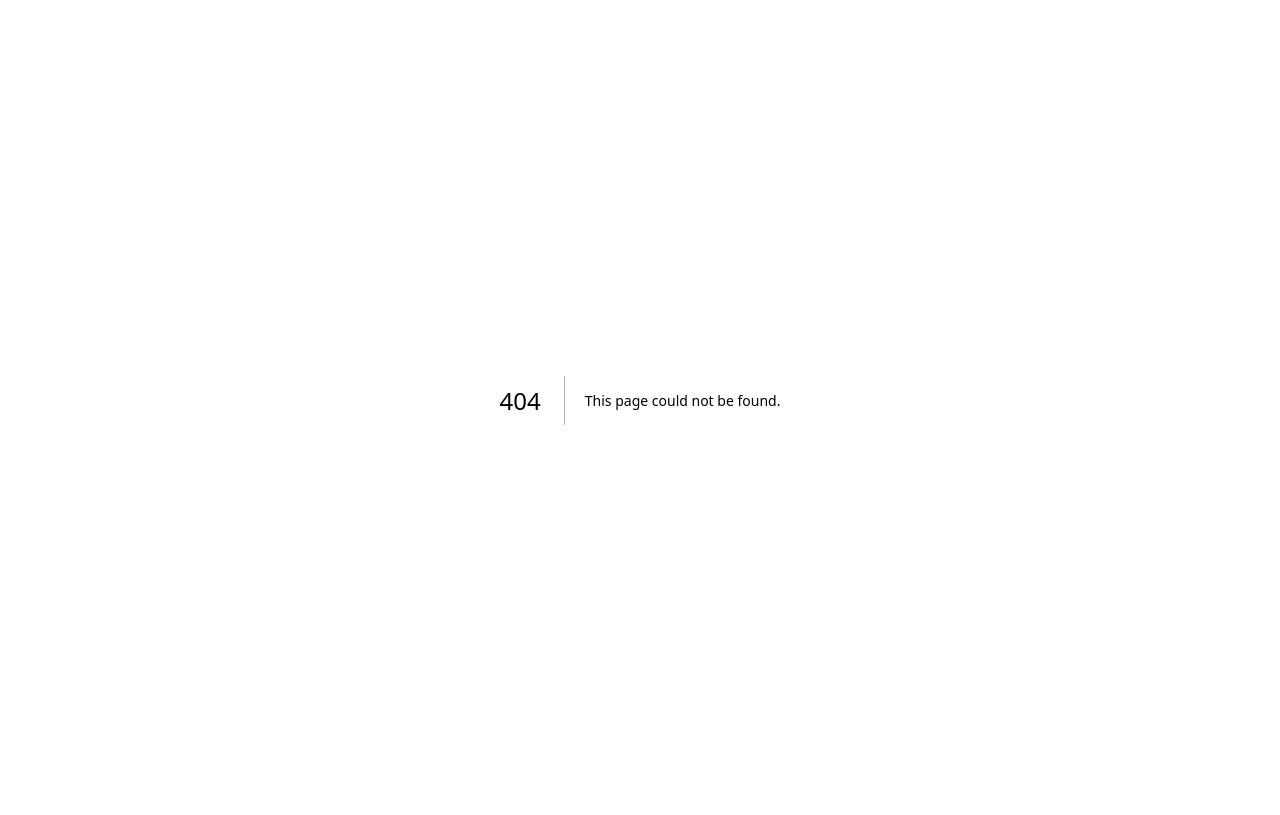
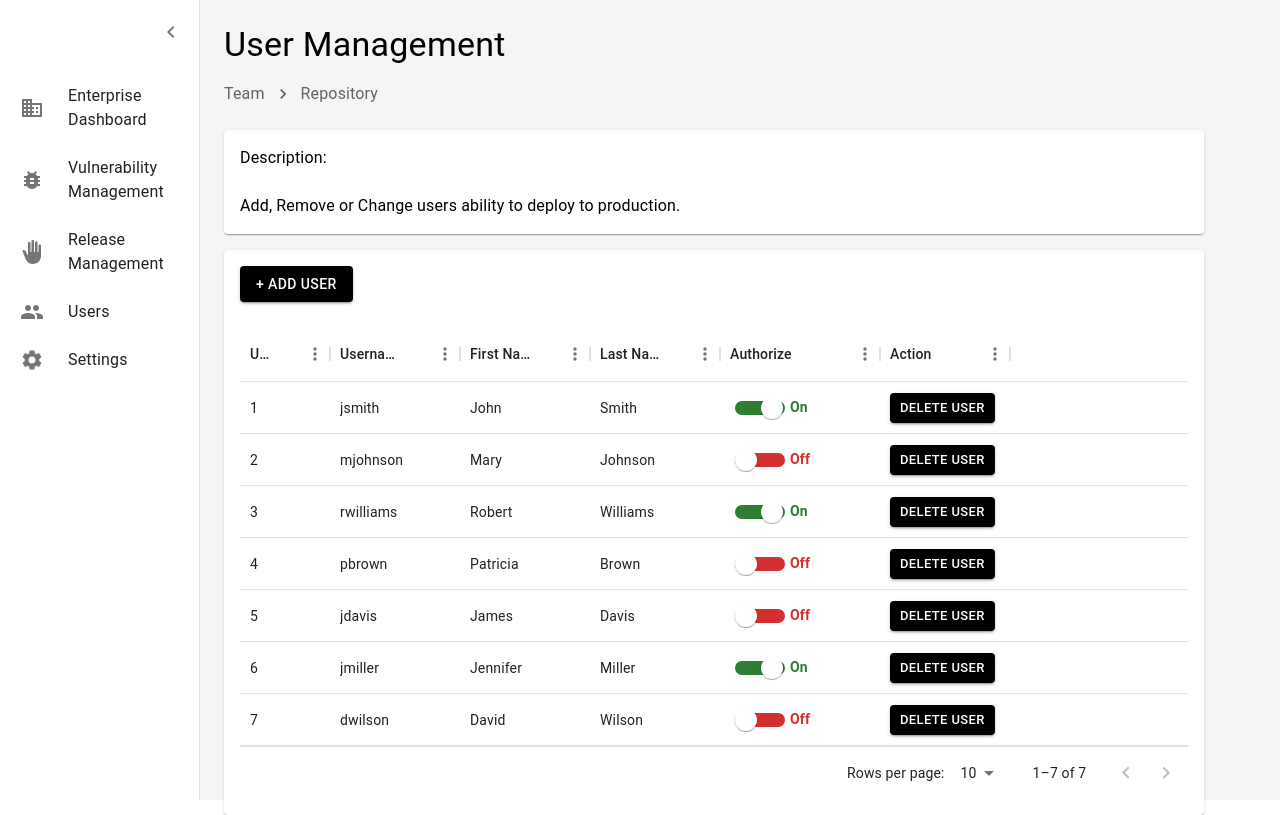
Before and after one commit to HolomuaTech/Belay, a Next.js app in the folder my-next-app/: page /users in a window 1280 px wide. Before the commit this address had no page. Built offline with nearby package versions, Linux system fonts and the light colour scheme.

Commit message:
Mocked user management

```diff
--- a/my-next-app/src/app/dashboard/page.tsx
+++ b/my-next-app/src/app/dashboard/page.tsx
@@ -3,7 +3,7 @@
 import { Box, Typography, Breadcrumbs, Link } from '@mui/material';
 import NavigateNextIcon from '@mui/icons-material/NavigateNext';
 import SideMenu from '@/components/SideMenu';
-import { Pie, Line } from 'react-chartjs-2';
+import { Pie, Line, Bar } from 'react-chartjs-2';
 import {
   Chart as ChartJS,
   ArcElement,
@@ -14,6 +14,7 @@ import {
   PointElement,
   LineElement,
   Title,
+  BarElement,
 } from 'chart.js';
 
 // Register ChartJS components
@@ -25,7 +26,8 @@ ChartJS.register(
   LinearScale,
   PointElement,
   LineElement,
-  Title
+  Title,
+  BarElement
 );
 
 const Dashboard = () => {
@@ -53,6 +55,20 @@ const Dashboard = () => {
         data: [12, 19, 15, 16, 8, 22],
         borderColor: 'rgb(75, 192, 192)',
         tension: 0.1,
+      },
+    ],
+  };
+
+  // Add bar chart data
+  const organizationData = {
+    labels: ['Platform Ops', 'Dev Ops', 'Net Ops'],
+    datasets: [
+      {
+        label: 'Number of Users',
+        data: [45, 32, 28],
+        backgroundColor: 'rgba(53, 162, 235, 0.5)',
+        borderColor: 'rgb(53, 162, 235)',
+        borderWidth: 1,
       },
     ],
   };
@@ -121,6 +137,19 @@ const Dashboard = () => {
           <Line data={timeSeriesData} />
         </Box>
 
+        {/* Add the bar chart box */}
+        <Box sx={{
+          backgroundColor: 'white',
+          p: 3,
+          borderRadius: 2,
+          boxShadow: 1,
+          width: '800px',
+          mt: 3
+        }}>
+          <Typography variant="h6" sx={{ mb: 2, color: 'black' }}>Users by Organization</Typography>
+          <Bar data={organizationData} />
+        </Box>
+
       </Box>
     </Box>
   );
--- a/my-next-app/src/app/release/page.tsx
+++ b/my-next-app/src/app/release/page.tsx
@@ -149,7 +149,14 @@ const Release = () => {
           >
             Enterprise
           </Link>
-
+          <Link
+            underline="hover"
+            color="inherit"
+            href="#"
+            sx={{ '&:hover': { cursor: 'pointer' } }}
+          >
+            Team
+          </Link>
         </Breadcrumbs>
 
         <Box sx={{
@@ -157,7 +164,7 @@ const Release = () => {
           p: 3,
           borderRadius: 2,
           boxShadow: 1,
-          width: '90%',
+          width: '100%',
           mt: 3,
           height: '600px'  // Added fixed height for the calendar
         }}>
--- /dev/null
+++ b/my-next-app/src/app/users/page.tsx
@@ -0,0 +1,215 @@
+'use client';
+import { Box, Drawer, List, ListItem, ListItemIcon, ListItemText, ListItemButton, Typography, Breadcrumbs, Link, Select, MenuItem, FormControl, InputLabel, FormControlLabel, Switch, styled, Button } from '@mui/material';
+import NavigateNextIcon from '@mui/icons-material/NavigateNext';
+import SideMenu from '@/components/SideMenu';
+import { useRef, useState } from 'react';
+
+
+
+import { DataGrid, GridColDef } from '@mui/x-data-grid';
+
+export default function Users() {
+  const AuthSwitch = styled(Switch)(({ theme }) => ({
+    width: 60,
+    height: 24,
+    padding: 5,
+    '& .MuiSwitch-switchBase': {
+      margin: 1,
+      padding: 0,
+      transform: 'translateX(4px)',
+      '&.Mui-checked': {
+        color: '#fff',
+        transform: 'translateX(30px)',
+        '& + .MuiSwitch-track': {
+          opacity: 1,
+          backgroundColor: theme.palette.success.main,
+        },
+      },
+    },
+    '& .MuiSwitch-thumb': {
+      width: 22,
+      height: 22,
+    },
+    '& .MuiSwitch-track': {
+      opacity: 1,
+      backgroundColor: theme.palette.error.main,
+      borderRadius: 20,
+    },
+  }));
+
+  const [rowData, setRowData] = useState([
+    { id: 1, username: 'jsmith', firstName: 'John', lastName: 'Smith', deploy: 'Authorized' },
+    { id: 2, username: 'mjohnson', firstName: 'Mary', lastName: 'Johnson', deploy: 'Unauthorized' },
+    { id: 3, username: 'rwilliams', firstName: 'Robert', lastName: 'Williams', deploy: 'Authorized' },
+    { id: 4, username: 'pbrown', firstName: 'Patricia', lastName: 'Brown', deploy: 'Unauthorized' },
+    { id: 5, username: 'jdavis', firstName: 'James', lastName: 'Davis', deploy: 'Unauthorized' },
+    { id: 6, username: 'jmiller', firstName: 'Jennifer', lastName: 'Miller', deploy: 'Authorized' },
+    { id: 7, username: 'dwilson', firstName: 'David', lastName: 'Wilson', deploy: 'Unauthorized' },
+  ]);
+
+  const handleAuthChange = (id: number) => {
+    setRowData(prevRows =>
+      prevRows.map(row =>
+        row.id === id
+          ? { ...row, deploy: row.deploy === 'Authorized' ? 'Unauthorized' : 'Authorized' }
+          : row
+      )
+    );
+  };
+
+  const columns: GridColDef[] = [
+    { field: 'id', headerName: 'User ID', width: 90 },
+    { field: 'username', headerName: 'Username', width: 130 },
+    { field: 'firstName', headerName: 'First Name', width: 130 },
+    { field: 'lastName', headerName: 'Last Name', width: 130 },
+    {
+      field: 'authorize',
+      headerName: 'Authorize',
+      width: 160,
+      renderCell: (params) => (
+        <FormControlLabel
+          control={
+            <AuthSwitch
+              checked={params.row.deploy === 'Authorized'}
+              onChange={() => handleAuthChange(params.row.id)}
+            />
+          }
+          label={params.row.deploy === 'Authorized' ? 'On' : 'Off'}
+          labelPlacement="end"
+          sx={{
+            ml: 0,
+            '& .MuiFormControlLabel-label': {
+              color: params.row.deploy === 'Authorized' ? 'success.main' : 'error.main',
+              fontWeight: 'bold',
+              fontSize: '0.875rem'
+            }
+          }}
+        />
+      ),
+    },
+    {
+      field: 'action',
+      headerName: 'Action',
+      width: 130,
+      renderCell: (params) => (
+        <Button
+          variant="contained"
+          size="small"
+          sx={{ backgroundColor: 'black', '&:hover': { backgroundColor: '#333' } }}
+          onClick={() => {
+            console.log('Delete clicked for ID:', params.row.id);
+          }}
+        >
+          Delete User
+        </Button>
+      ),
+    }
+  ];
+
+  return (
+    <Box sx={{ display: 'flex' }}>
+      <SideMenu />
+
+      <Box sx={{
+        flexGrow: 1,
+        p: 3,
+        height: '100vh',
+        display: 'flex',
+        flexDirection: 'column',
+        alignItems: 'flex-start',
+        backgroundColor: '#f5f5f5'
+      }}>
+        <Typography
+          variant="h4"
+          sx={{
+            mb: 2,
+            color: 'black'
+          }}
+        >
+          User Management
+        </Typography>
+
+        <Breadcrumbs
+          separator={<NavigateNextIcon fontSize="small" />}
+          sx={{ mb: 3 }}
+        >
+          <Link
+            underline="hover"
+            color="inherit"
+            href="#"
+            sx={{ '&:hover': { cursor: 'pointer' } }}
+          >
+            Team
+          </Link>
+          <Link
+            underline="hover"
+            color="inherit"
+            href="#"
+            sx={{ '&:hover': { cursor: 'pointer' } }}
+          >
+            Repository
+          </Link>
+
+        </Breadcrumbs>
+
+
+
+        <div style={{ height: 600, width: '95%' }}>
+            <Box
+                sx={{
+                    backgroundColor: 'white',
+                    p: 2,
+                    mb: 2,
+                    borderRadius: 1,
+                    boxShadow: 1
+                }}
+            >
+                <Typography
+                    variant="body1"
+                    sx={{ color: 'black' }}
+                >
+                    <h4>Description:</h4> <br />
+                    <p>Add, Remove or Change users ability to deploy to production.</p>
+                </Typography>
+            </Box>
+            <Box sx={{
+                backgroundColor: 'white',
+                p: 2,
+                borderRadius: 1,
+                boxShadow: 1
+            }}>
+                <Box sx={{ display: 'flex', gap: 2, mb: 3 }}>
+                    <Button
+                        variant="contained"
+                        onClick={() => {
+                            console.log('Add User clicked');
+                        }}
+                        sx={{
+                            backgroundColor: 'black',
+                            '&:hover': { backgroundColor: '#333' }
+                        }}
+                    >
+                        + Add User
+                    </Button>
+                </Box>
+                <DataGrid
+                    rows={rowData}
+                    columns={columns}
+                    initialState={{
+                        pagination: {
+                            paginationModel: { page: 0, pageSize: 10 },
+                        },
+                    }}
+                    pageSizeOptions={[5, 10]}
+                    disableRowSelectionOnClick
+                    sx={{
+                        backgroundColor: 'white',
+                        border: 'none'
+                    }}
+                />
+            </Box>
+        </div>
+      </Box>
+    </Box>
+  );
+}
--- a/my-next-app/src/components/SideMenu.tsx
+++ b/my-next-app/src/components/SideMenu.tsx
@@ -1,17 +1,28 @@
 'use client';
-import { Drawer, List, ListItemIcon, ListItemText, ListItemButton } from '@mui/material';
+import { useState } from 'react';
+import { Drawer, List, ListItem, ListItemIcon, ListItemText, IconButton, styled } from '@mui/material';
 import {
   BackHand as BackHandIcon,
   Business as EnterpriseIcon,
   People as PeopleIcon,
   Settings as SettingsIcon,
-  BugReport as BugReportIcon
+  BugReport as BugReportIcon,
+  ChevronLeft as ChevronLeftIcon,
+  ChevronRight as ChevronRightIcon
 } from '@mui/icons-material';
 import { useRouter, usePathname } from 'next/navigation';
+import Link from 'next/link';
 
-const drawerWidth = 240;
+const DrawerHeader = styled('div')(({ theme }) => ({
+  display: 'flex',
+  alignItems: 'center',
+  justifyContent: 'flex-end',
+  padding: theme.spacing(0, 1),
+  ...theme.mixins.toolbar,
+}));
 
-export default function SideMenu() {
+const SideMenu = () => {
+  const [open, setOpen] = useState(true);
   const router = useRouter();
   const pathname = usePathname();
 
@@ -43,32 +54,58 @@ export default function SideMenu() {
     }
   ];
 
+  const handleDrawerToggle = () => {
+    setOpen(!open);
+  };
+
   return (
     <Drawer
       variant="permanent"
       sx={{
-        width: drawerWidth,
+        width: open ? 200 : 65,
         flexShrink: 0,
         '& .MuiDrawer-paper': {
-          width: drawerWidth,
+          width: open ? 200 : 65,
           boxSizing: 'border-box',
+          transition: 'width 0.2s',
+          overflowX: 'hidden'
         },
       }}
     >
-      <List sx={{ marginTop: '64px' }}>
+      <DrawerHeader>
+        <IconButton onClick={handleDrawerToggle}>
+          {open ? <ChevronLeftIcon /> : <ChevronRightIcon />}
+        </IconButton>
+      </DrawerHeader>
+
+      <List>
         {menuItems.map((item) => (
-          <ListItemButton
+          <ListItem
+            button
             key={item.text}
-            onClick={() => router.push(item.path)}
-            selected={pathname === item.path}
+            component={Link}
+            href={item.path}
+            sx={{
+              minHeight: 48,
+              justifyContent: open ? 'initial' : 'center',
+              px: 2.5,
+            }}
           >
-            <ListItemIcon>
+            <ListItemIcon
+              sx={{
+                minWidth: 0,
+                mr: open ? 3 : 'auto',
+                justifyContent: 'center',
+              }}
+            >
               {item.icon}
             </ListItemIcon>
-            <ListItemText primary={item.text} />
-          </ListItemButton>
+            {open && <ListItemText primary={item.text} />}
+          </ListItem>
         ))}
       </List>
     </Drawer>
   );
-}
+};
+
+export default SideMenu;
```
